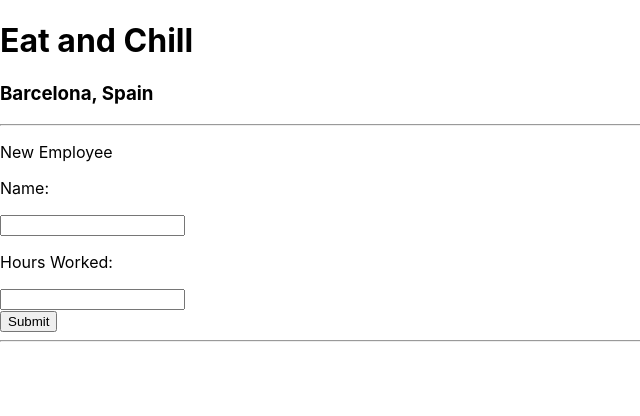
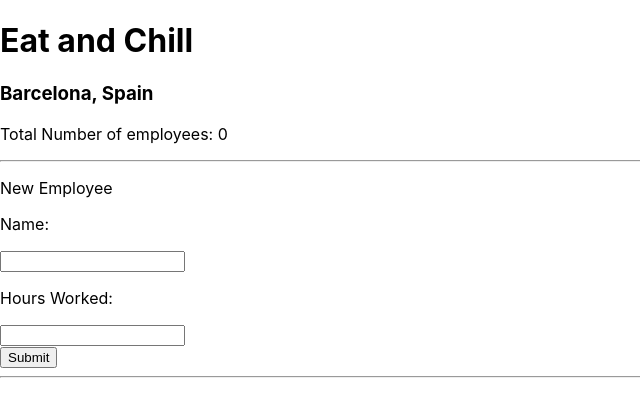
Before and after one commit to valeryaosta/mobx-state-tree-practice, a React (Create React App) app: page / in a window 1280 px wide. Shown: the top 416 px of the page, without its empty margins (0-640 px from the left). Built offline with nearby package versions, Linux system fonts and the light colour scheme.

Commit message:
feat: create new view for num_employess (use memoization from the box), in Employer component referenced num_employess

```diff
--- a/src/components/Employer.tsx
+++ b/src/components/Employer.tsx
@@ -45,11 +45,13 @@ class EmployerComponent extends React.Component<EmployerComponentProps, Employer
         const {rootTree} = this.props;
         const {employeeName, hours_worked} = this.state;
         if (!rootTree) return null;
+        const num_employess = rootTree.employer.num_employees;
 
         return (
             <div>
                 <h1>{rootTree.employer.name}</h1>
                 <h3>{rootTree.employer.location}</h3>
+                <p>{`Total Number of employees: ${num_employess}`}</p>
                 <hr/>
                 <p>New Employee</p>
                 <form onSubmit={this.onSubmit}>
--- a/src/mst/index.ts
+++ b/src/mst/index.ts
@@ -21,7 +21,11 @@ const EmployerModel = types.model("Employer", {
         })
     }
     return {newEmployee}
-});
+}).views(self => ({
+    get num_employees() {
+        return self.employees.length
+    }
+}));
 
 const RootModel = types.model("Root", {
     employer: EmployerModel
```
